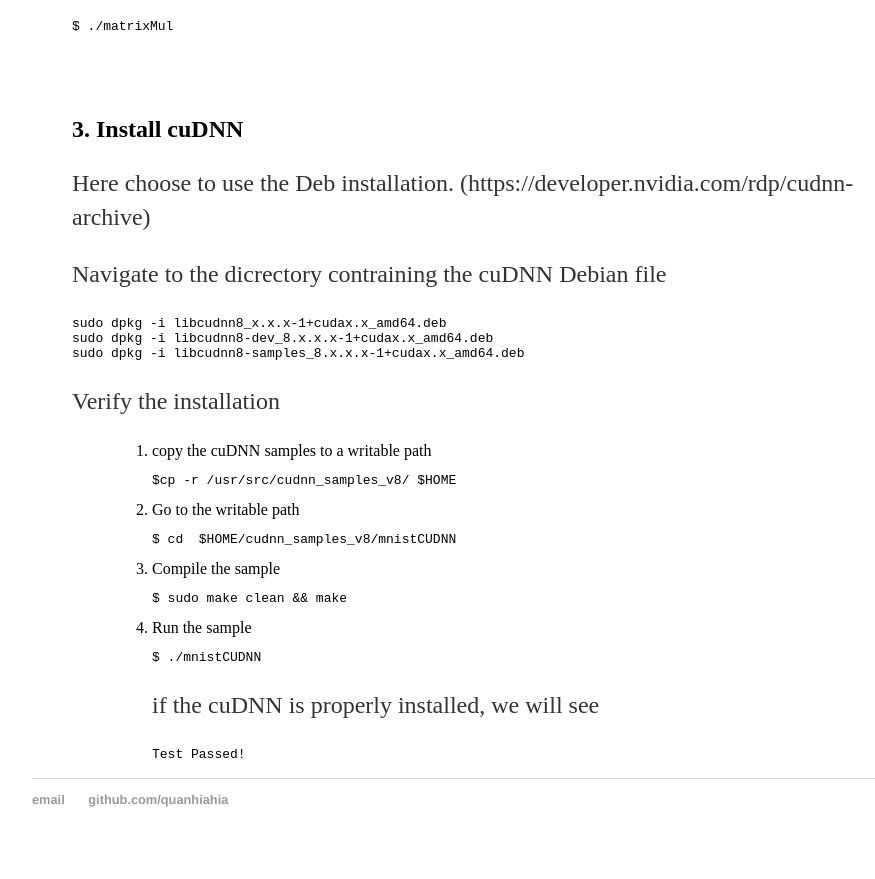
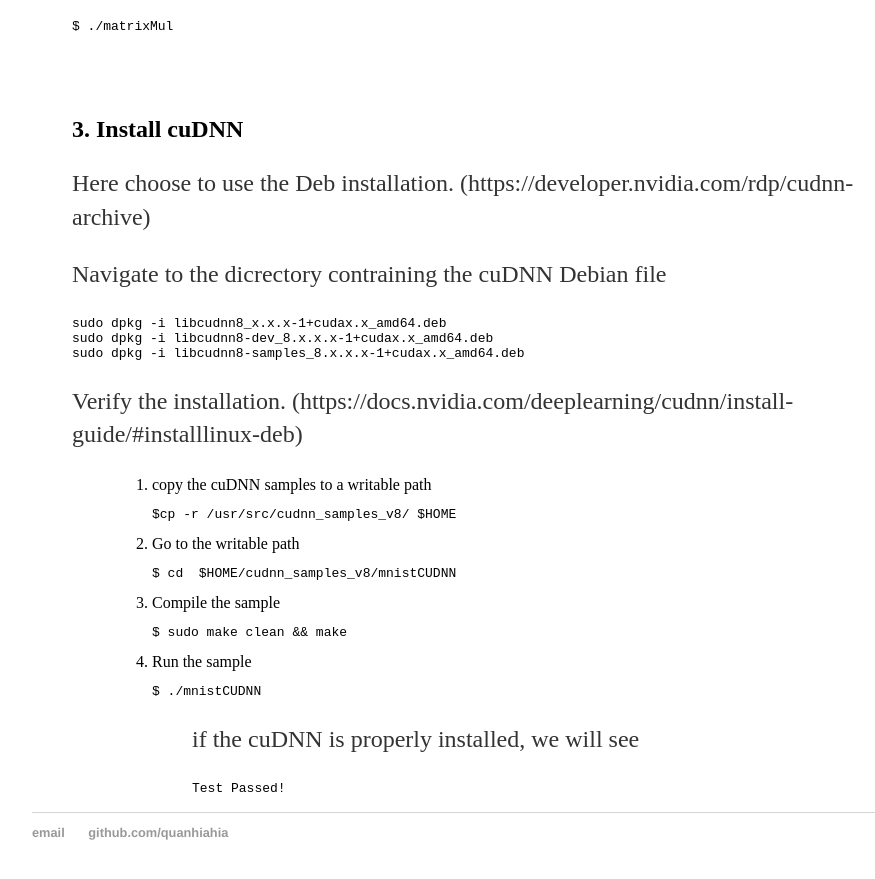
Before and after one commit to quanhiahia/quanhiahia.github.io, a Jekyll site: the page built from _posts/2021-03-17-First-blog.md, in a window 1280 px wide and 900 px high, scrolled down 1561 px. Shown: the top 879 px of the window, without its empty margins (160-1035 px from the left). Built offline with Jekyll 4.4.1, drawn with Linux system fonts in a browser that asks for light colours.

Commit message:
Update 2021-03-17-First-blog.md

````diff
--- a/_posts/2021-03-17-First-blog.md
+++ b/_posts/2021-03-17-First-blog.md
@@ -74,7 +74,8 @@ date: 2021-03-17
 > sudo dpkg -i libcudnn8-samples_8.x.x.x-1+cudax.x_amd64.deb
 > ```
 >
-> Verify the installation
+> Verify the installation. (https://docs.nvidia.com/deeplearning/cudnn/install-guide/#installlinux-deb)
+>
 > > 1. copy the cuDNN samples to a writable path
 > > ```
 > > $cp -r /usr/src/cudnn_samples_v8/ $HOME
@@ -91,7 +92,7 @@ date: 2021-03-17
 > > ```
 > > $ ./mnistCUDNN
 > > ```
-> > if the cuDNN is properly installed, we will see
-> > ```
-> > Test Passed!
-> > ```
+> > >if the cuDNN is properly installed, we will see
+> > >```
+> > >Test Passed!
+> > >```
````
